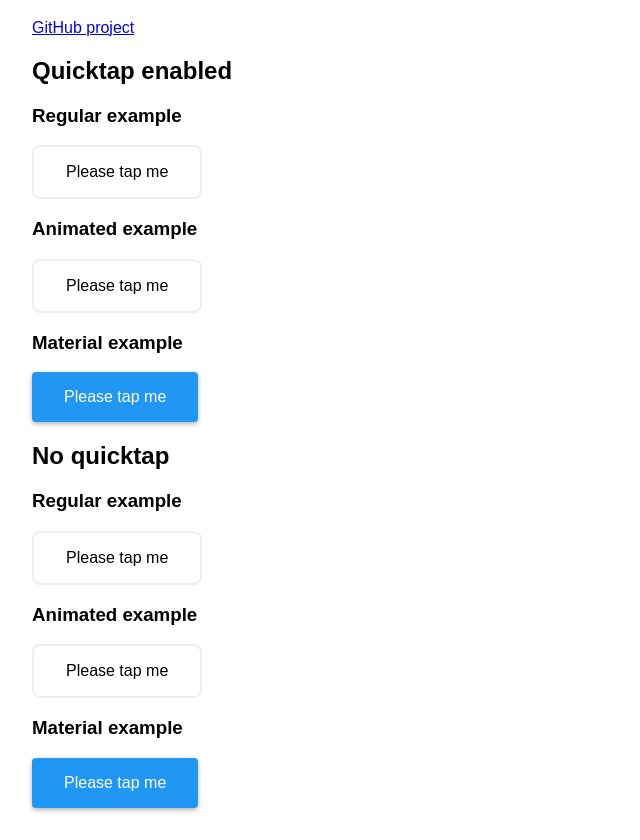
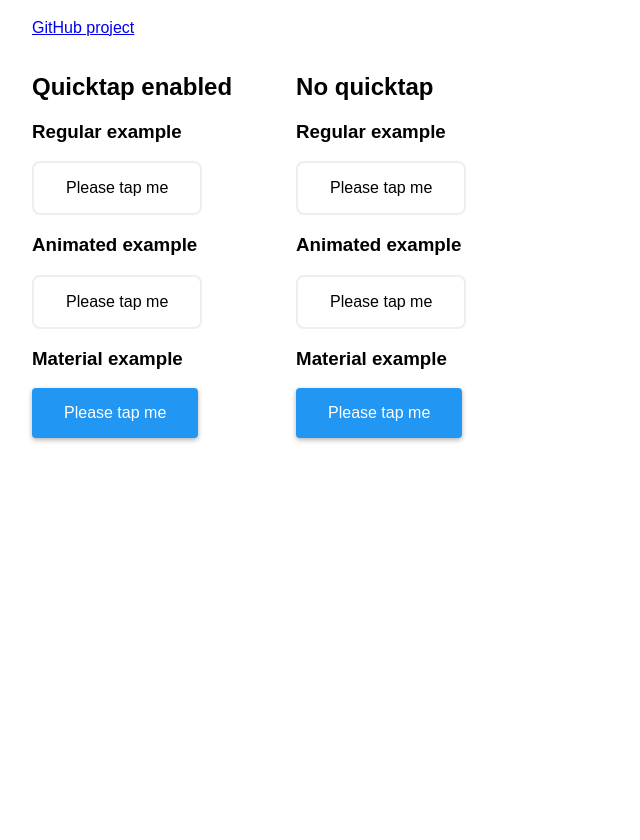
Before and after one commit to marcoms/quicktap, a website built with webpack: page demo/index.html in a window 1280 px wide. Shown: the part 93-933 px from the top of the page, without its empty margins (0-640 px from the left). After the commit the page ends 800 px from the top, so only its background shows below. Built offline with nearby package versions, Linux system fonts and the light colour scheme.

Commit message:
Use two-column layout on larger viewports

```diff
--- a/demo/index.html
+++ b/demo/index.html
@@ -13,6 +13,8 @@
 
 		<p><a href="https://github.com/marcoms/quicktap">GitHub project</a></p>
 
+		<div class="demo-sections">
+			<div class="qt-section">
 				<h2>Quicktap enabled</h2>
 
 				<h3>Regular example</h3>
@@ -26,7 +28,9 @@
 				<h3>Material example</h3>
 
 				<div class="demo demo-material qt">Please tap me</div>
+			</div>
 
+			<div class="no-qt-section">
 				<h2>No quicktap</h2>
 
 				<h3>Regular example</h3>
@@ -40,6 +44,8 @@
 				<h3>Material example</h3>
 
 				<div class="demo demo-material">Please tap me</div>
+			</div>
+		</div>
 
 		<script src="res/js/main.js"></script>
 	</body>
--- a/demo/res/css/style.css
+++ b/demo/res/css/style.css
@@ -7,6 +7,21 @@ body {
     padding: 32px;
 
     font-family: sans-serif;
+}
+
+.demo-sections {
+    display: flex;
+    flex-direction: column;
+}
+
+@media (min-width: 640px) {
+    .demo-sections {
+        flex-direction: row;
+    }
+
+    .no-qt-section {
+        padding-left: 64px;
+    }
 }
 
 .demo {
```
Lines whose indentation alone changed are shown as unchanged.
